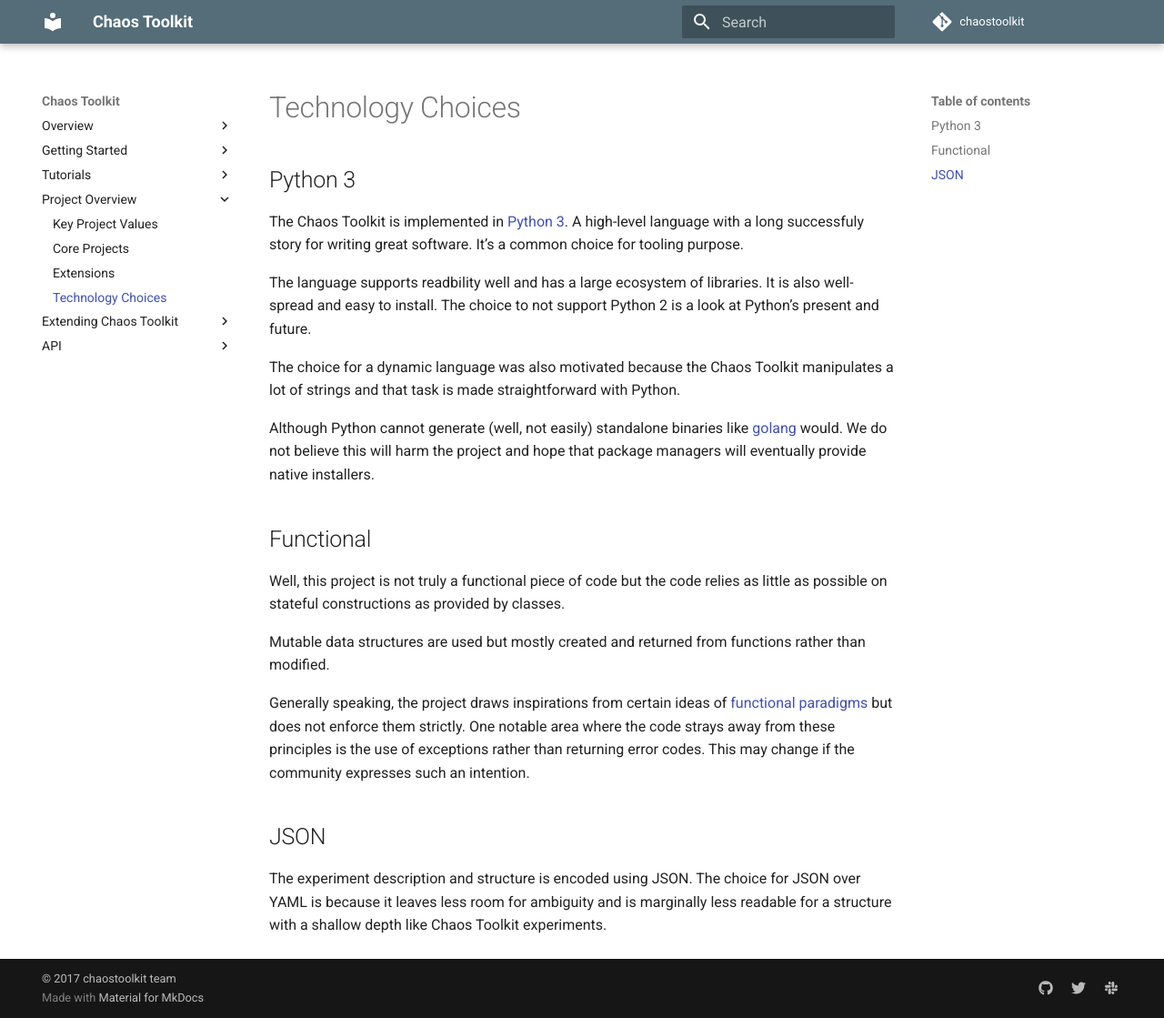
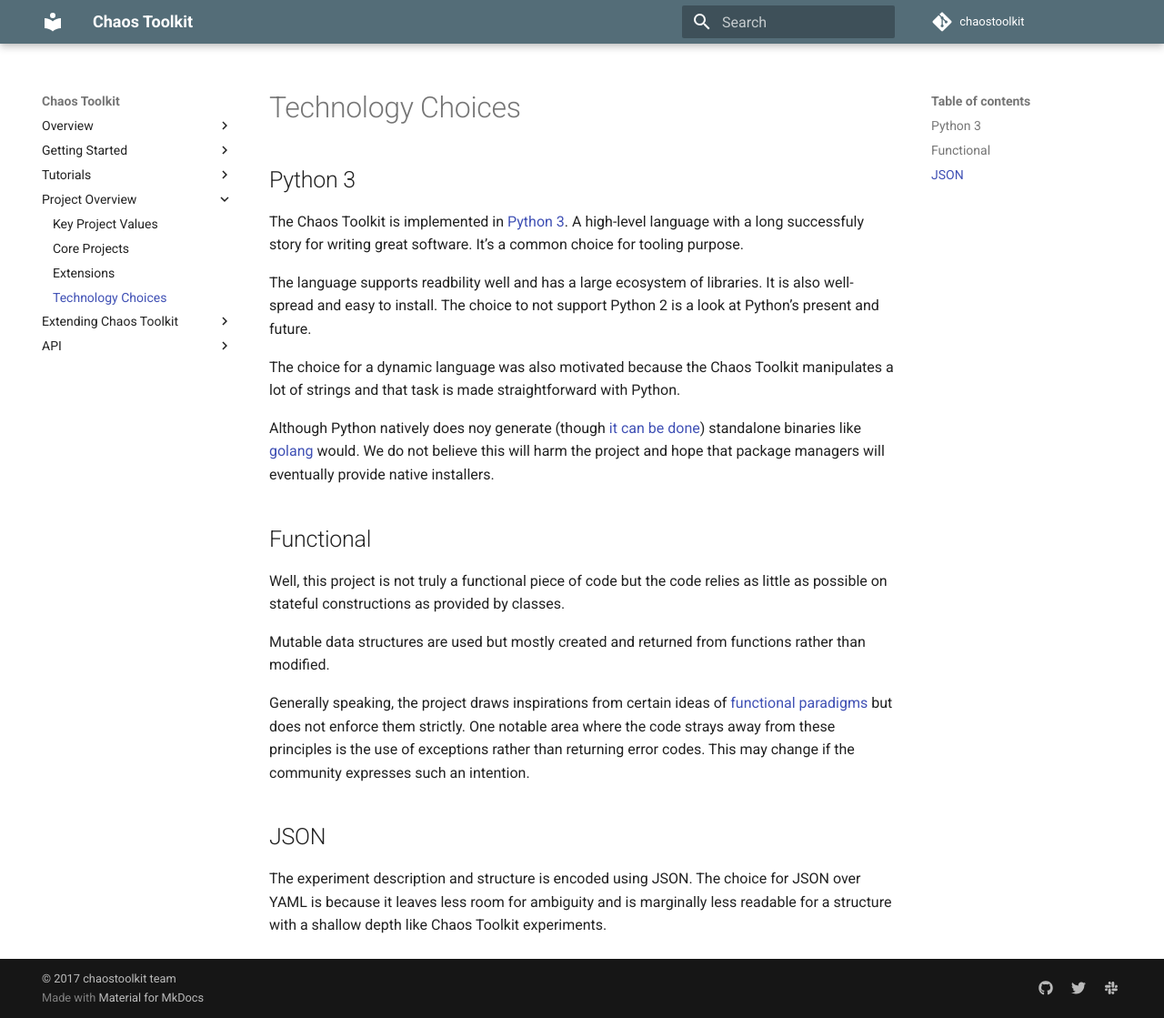
Before and after one commit to chaostoolkit/chaostoolkit-documentation, an MkDocs documentation site: the page built from sources/project/technologies.md, in a window 1280 px wide and 1119 px high. Shown: the whole window at 91% size. Built offline with MkDocs 1.6.1 and Material for MkDocs 9.7.7, drawn with Linux system fonts in a browser that asks for light colours; comment, search, counter and statistics services are not loaded; old or Windows-style settings are respelled for this version of MkDocs.

Commit message:
we could generate a binary

```diff
--- a/sources/project/technologies.md
+++ b/sources/project/technologies.md
@@ -13,12 +13,14 @@
 The choice for a dynamic language was also motivated because the Chaos Toolkit
 manipulates a lot of strings and that task is made straightforward with Python.
 
-Although Python cannot generate (well, not easily) standalone binaries like
-[golang][go] would. We do not believe this will harm the project and hope that
-package managers will eventually provide native installers.
+Although Python natively does noy generate (though [it can be done][pyinst])
+standalone binaries like [golang][go] would. We do not believe this will harm
+the project and hope that package managers will eventually provide native
+installers.
 
 [py3k]: https://www.python.org/
 [go]: https://golang.org/
+[pyinst]: http://www.pyinstaller.org/
 
 ## Functional
 
```
